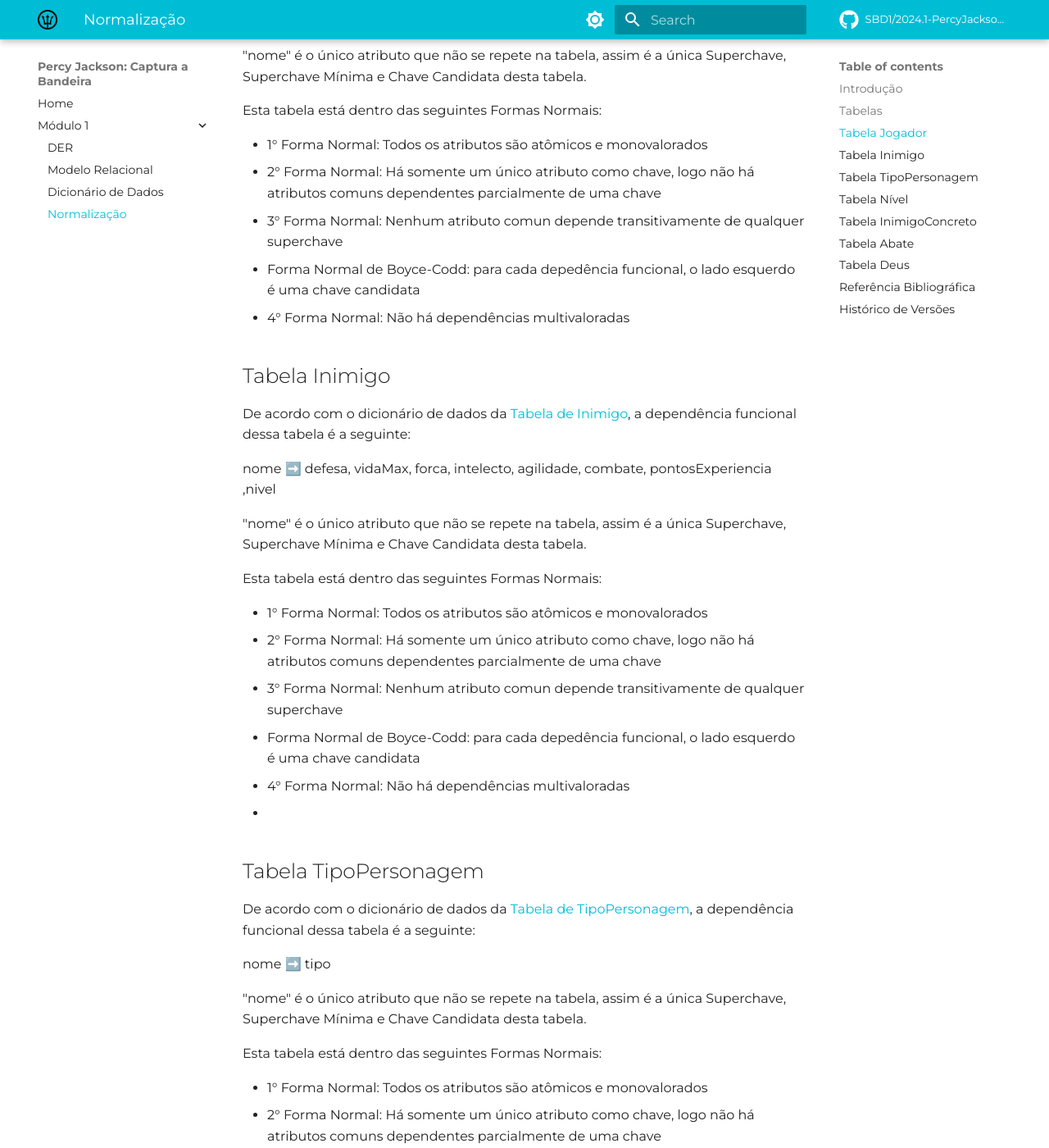
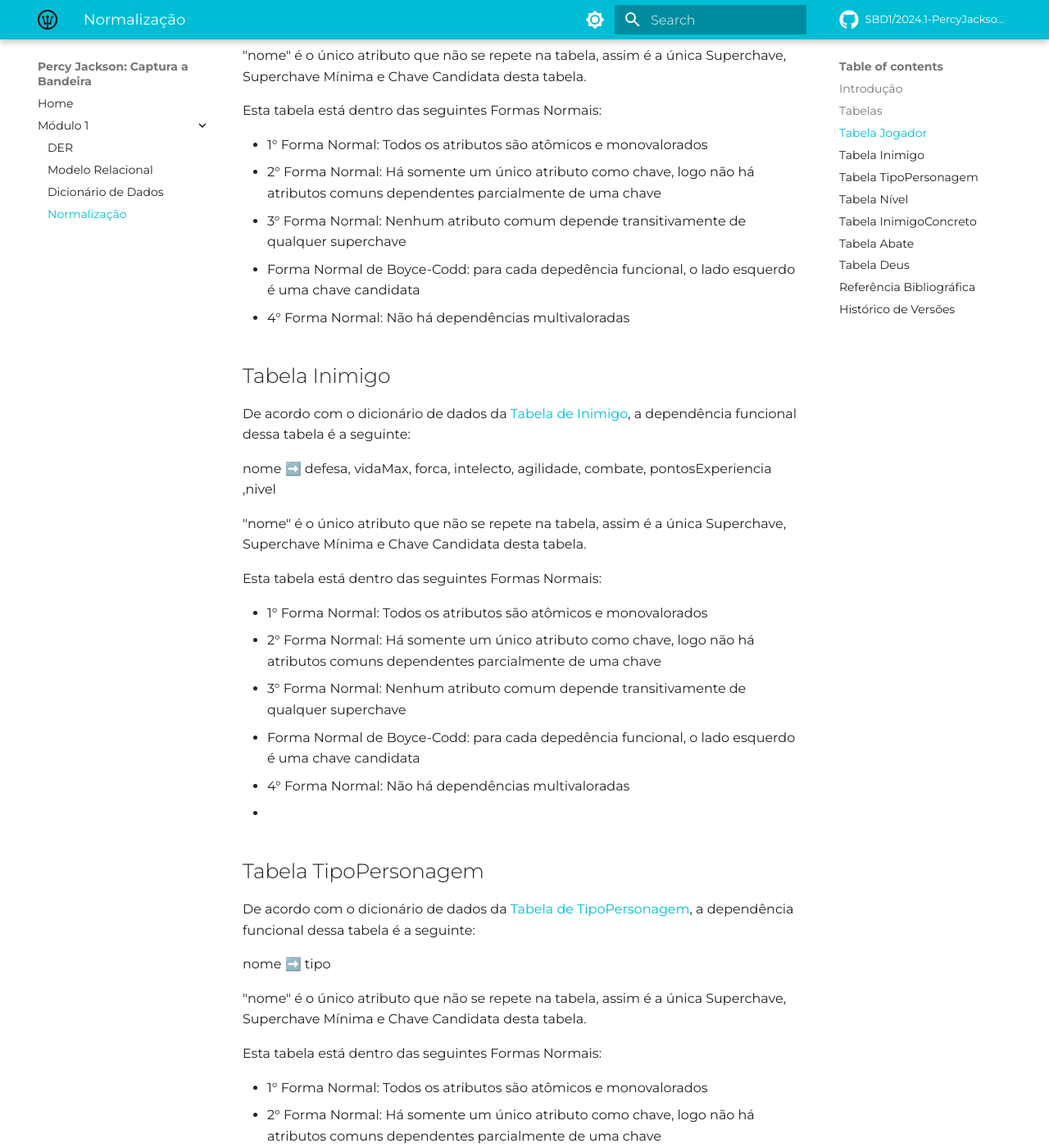
Before and after one commit to SBD1/2024.1-PercyJackson, an MkDocs documentation site: the page built from docs/modulo1/normalizacao.md, in a window 1280 px wide and 1400 px high, scrolled down 502 px. Shown: the whole window at 82% size. Built offline with MkDocs 1.6.1 and Material for MkDocs 9.7.7, drawn with Linux system fonts in a browser that asks for light colours; comment, search, counter and statistics services are not loaded; some of the changed text lies outside the part shown.

Commit message:
correções do pr

```diff
--- a/docs/modulo1/normalizacao.md
+++ b/docs/modulo1/normalizacao.md
@@ -16,7 +16,7 @@ Esta tabela está dentro das seguintes Formas Normais:
 
 - 1° Forma Normal: Todos os atributos são atômicos e monovalorados
 - 2° Forma Normal: Há somente um único atributo como chave, logo não há atributos comuns dependentes parcialmente de uma chave
-- 3° Forma Normal: Nenhum atributo comun depende transitivamente de qualquer superchave
+- 3° Forma Normal: Nenhum atributo comum depende transitivamente de qualquer superchave
 - Forma Normal de Boyce-Codd: para cada depedência funcional, o lado esquerdo é uma chave candidata
 - 4° Forma Normal: Não há dependências multivaloradas
 
@@ -32,7 +32,7 @@ Esta tabela está dentro das seguintes Formas Normais:
 
 - 1° Forma Normal: Todos os atributos são atômicos e monovalorados
 - 2° Forma Normal: Há somente um único atributo como chave, logo não há atributos comuns dependentes parcialmente de uma chave
-- 3° Forma Normal: Nenhum atributo comun depende transitivamente de qualquer superchave
+- 3° Forma Normal: Nenhum atributo comum depende transitivamente de qualquer superchave
 - Forma Normal de Boyce-Codd: para cada depedência funcional, o lado esquerdo é uma chave candidata
 - 4° Forma Normal: Não há dependências multivaloradas
 -
@@ -48,7 +48,7 @@ Esta tabela está dentro das seguintes Formas Normais:
 
 - 1° Forma Normal: Todos os atributos são atômicos e monovalorados
 - 2° Forma Normal: Há somente um único atributo como chave, logo não há atributos comuns dependentes parcialmente de uma chave
-- 3° Forma Normal: Nenhum atributo comun depende transitivamente de qualquer superchave
+- 3° Forma Normal: Nenhum atributo comum depende transitivamente de qualquer superchave
 - Forma Normal de Boyce-Codd: para cada depedência funcional, o lado esquerdo é uma chave candidata
 - 4° Forma Normal: Não há dependências multivaloradas
 
@@ -64,7 +64,7 @@ Esta tabela está dentro das seguintes Formas Normais:
 
 - 1° Forma Normal: Todos os atributos são atômicos e monovalorados
 - 2° Forma Normal: Há somente um único atributo como chave, logo não há atributos comuns dependentes parcialmente de uma chave
-- 3° Forma Normal: Nenhum atributo comun depende transitivamente de qualquer superchave
+- 3° Forma Normal: Nenhum atributo comum depende transitivamente de qualquer superchave
 - Forma Normal de Boyce-Codd: para cada depedência funcional, o lado esquerdo é uma chave candidata
 - 4° Forma Normal: Não há dependências multivaloradas
 
@@ -80,7 +80,7 @@ Esta tabela está dentro das seguintes Formas Normais:
 
 - 1° Forma Normal: Todos os atributos são atômicos e monovalorados
 - 2° Forma Normal: Há somente um único atributo como chave, logo não há atributos comuns dependentes parcialmente de uma chave
-- 3° Forma Normal: Nenhum atributo comun depende transitivamente de qualquer superchave
+- 3° Forma Normal: Nenhum atributo comum depende transitivamente de qualquer superchave
 - Forma Normal de Boyce-Codd: para cada depedência funcional, o lado esquerdo é uma chave candidata
 - 4° Forma Normal: Não há dependências multivaloradas
 
@@ -96,7 +96,7 @@ Esta tabela está dentro das seguintes Formas Normais:
 
 - 1° Forma Normal: Todos os atributos são atômicos e monovalorados
 - 2° Forma Normal: Há somente um único atributo como chave, logo não há atributos comuns dependentes parcialmente de uma chave
-- 3° Forma Normal: Nenhum atributo comun depende transitivamente de qualquer superchave
+- 3° Forma Normal: Nenhum atributo comum depende transitivamente de qualquer superchave
 - Forma Normal de Boyce-Codd: para cada depedência funcional, o lado esquerdo é uma chave candidata
 - 4° Forma Normal: Não há dependências multivaloradas
 
@@ -112,7 +112,7 @@ Esta tabela está dentro das seguintes Formas Normais:
 
 - 1° Forma Normal: Todos os atributos são atômicos e monovalorados
 - 2° Forma Normal: Há somente um único atributo como chave, logo não há atributos comuns dependentes parcialmente de uma chave
-- 3° Forma Normal: Nenhum atributo comun depende transitivamente de qualquer superchave
+- 3° Forma Normal: Nenhum atributo comum depende transitivamente de qualquer superchave
 - Forma Normal de Boyce-Codd: para cada depedência funcional, o lado esquerdo é uma chave candidata
 - 4° Forma Normal: Não há dependências multivaloradas
 
@@ -126,3 +126,4 @@ Esta tabela está dentro das seguintes Formas Normais:
 | :----: | :---: | :---------------------------------------------------------------------------------------: | :------------------------------------------: |
 |  1.0   | 18/07 |                                   Criação do documento                                    | [@Neitan2001](https://github.com/Neitan2001) |
 |  2.0   | 18/07 | Criação das tabelas Jogador, Inimigo, TipoPersonagem, Nível, InimigoConcreto, Abate, Deus | [@Neitan2001](https://github.com/Neitan2001) |
+|  3.0   | 19/07 |                                Correção da palavra "comum"                                | [@Neitan2001](https://github.com/Neitan2001) |
```
Also changed, not shown: docs/modulo1/DD.md (+8 -7 lines), docs/modulo1/modeloRelacional.md (+9 -0 lines), docs/assets/relacional/relacional2.jpg (added).
